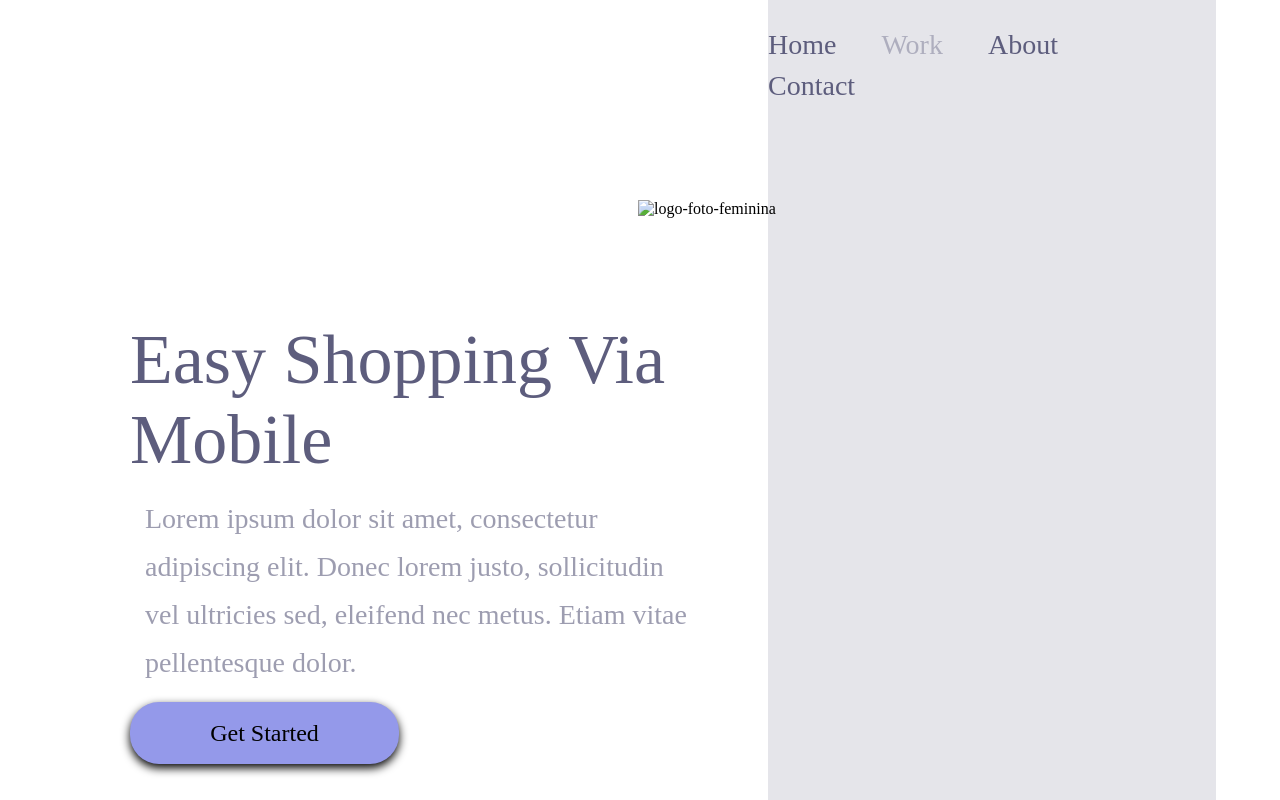
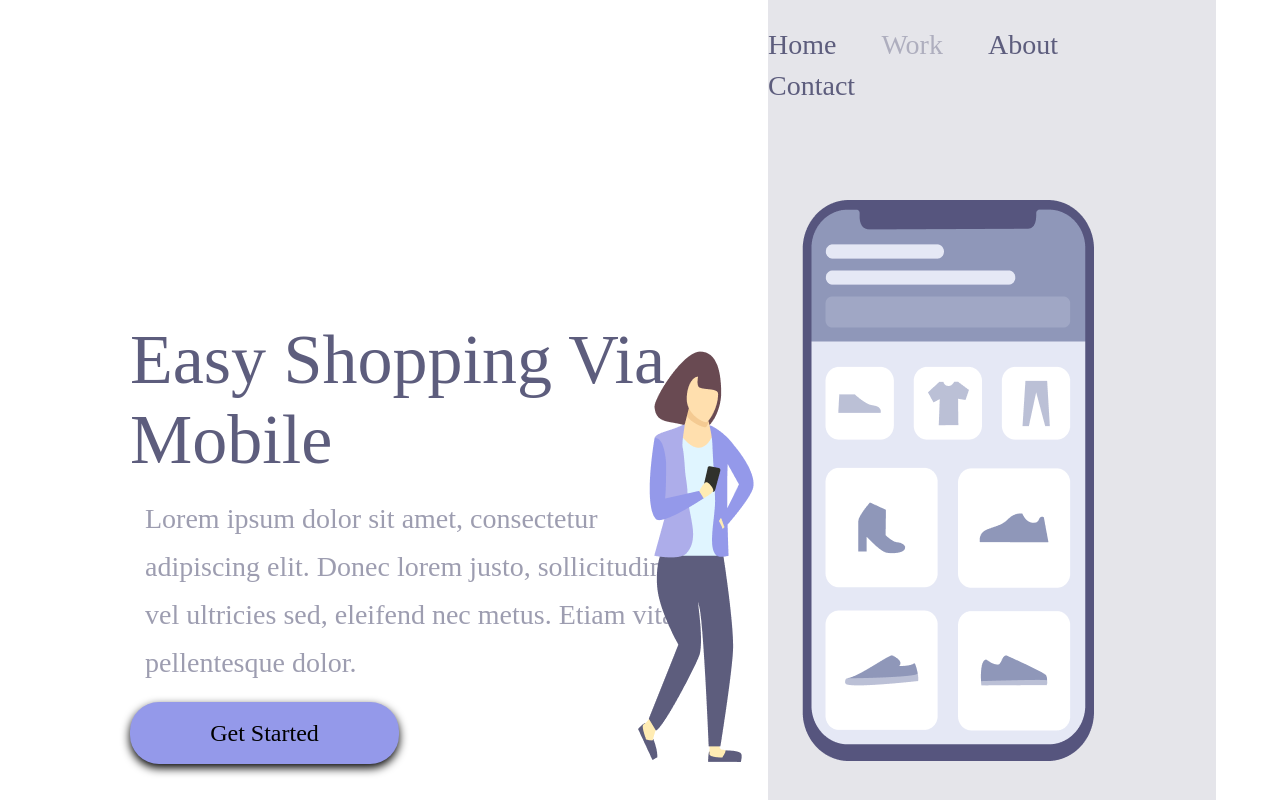
Before and after one commit to MatheusVazti/Easy-Shopping, a plain HTML site: page index.html in a window 1280 px wide. Drawn offline with Linux system fonts and the light colour scheme; a web font is replaced by a local one.

Commit message:
image atualizada

```diff
--- a/index.html
+++ b/index.html
@@ -38,7 +38,7 @@
                 <a class="header-Link">Contact</a>
             </header>
 
-            <img src="./APP-Responsivo.png" alt="logo-foto-feminina">
+            <img src="./assets/APP-Responsivo.png" alt="logo-foto-feminina">
 
         </section>
 
```
